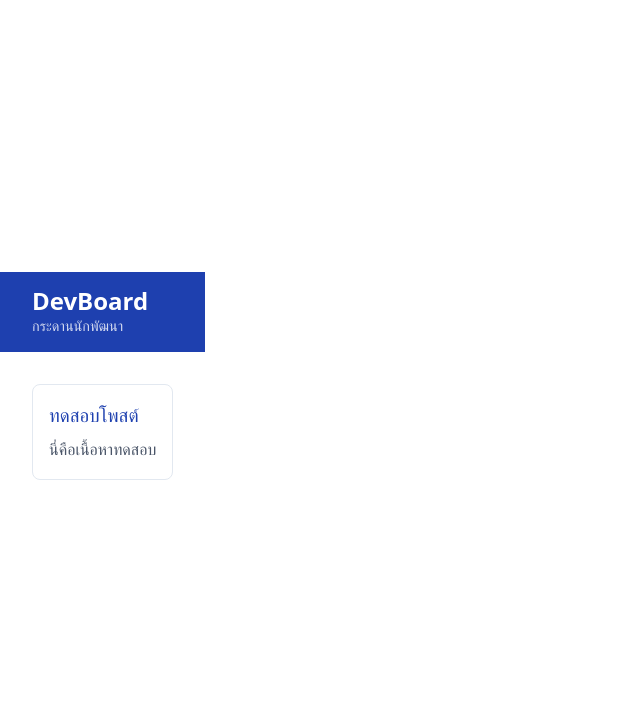
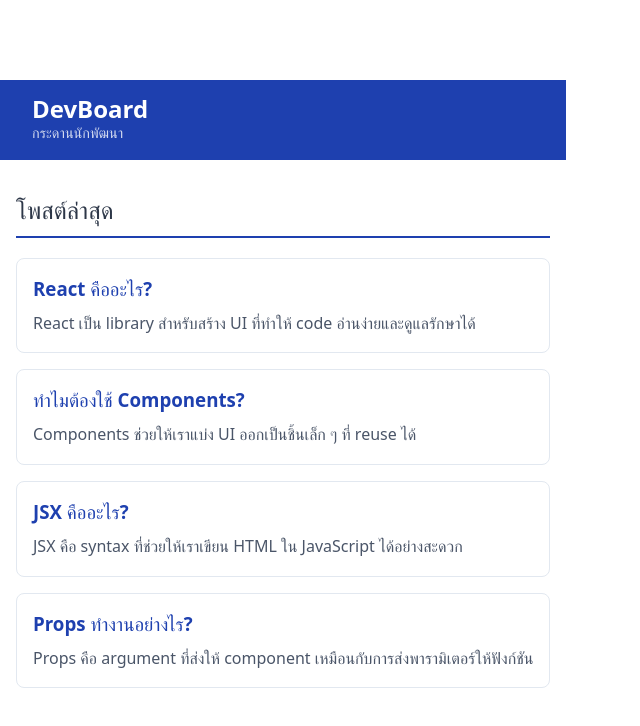
Before and after one commit to 67160397/devboard-67160397, a React (Vite) app: page / in a window 1280 px wide. Shown: the top 726 px of the page, without its empty margins (0-640 px from the left). Built offline with nearby package versions, Linux system fonts and the light colour scheme.

Commit message:
Activity 3 - PostList Component

```diff
--- a/src/App.jsx
+++ b/src/App.jsx
@@ -1,6 +1,5 @@
 import Navbar from "./components/Navbar";
-import PostCard from "./components/PostCard";
-
+import PostList from "./components/PostList";
 const POSTS = [
   {
     id: 1,
@@ -34,8 +33,8 @@
   return (
     <div>
       <Navbar />
-      <div style={{ padding: "2rem" }}>
-        <PostCard title="ทดสอบโพสต์" body="นี่คือเนื้อหาทดสอบ" />
+      <div style={{ maxWidth: "800px", margin: "2rem auto", padding: "0 1rem" }}>
+        <PostList posts={POSTS} />
       </div>
     </div>
   );
--- /dev/null
+++ b/src/components/PostList.jsx
@@ -0,0 +1,22 @@
+import PostCard from "./PostCard";
+
+function PostList({ posts }) {
+  return (
+    <div>
+      <h2
+        style={{
+          color: "#2d3748",
+          borderBottom: "2px solid #1e40af",
+          paddingBottom: "0.5rem",
+        }}
+      >
+        โพสต์ล่าสุด
+      </h2>
+      {posts.map((post) => (
+        <PostCard key={post.id} title={post.title} body={post.body} />
+      ))}
+    </div>
+  );
+}
+
+export default PostList;
```
